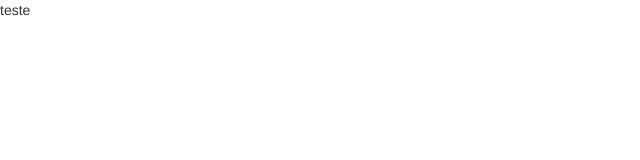
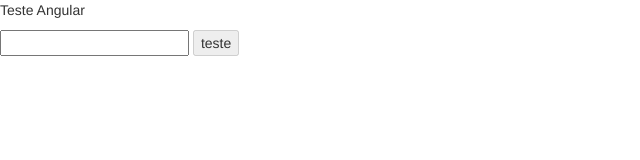
Before and after one commit to fellipearb/fellipearb.github.io, a website: page public/index.html in a window 1280 px wide. Shown: the whole page, without its empty margins (0-640 px from the left). Drawn offline with nearby package versions, Linux system fonts and the light colour scheme; some packages are replaced by stand-ins of ours; files that its build step writes are made by us from their sources.

Commit message:
teste angular

```diff
--- a/public/index.html
+++ b/public/index.html
@@ -13,8 +13,12 @@
         <title>Óticas Carol</title>
     </head>
 
-    <body ng-init="name='teste'">
-        <p>{{name}}</p>
+    <body ng-init="name='Teste Angular'">
+        <p ng-bind="name"></p>
+        <form name="post" ng-model="post">
+            <input type="email" name="email" ng-model="email" ng-required="true" ng-class="{'invalid-field': post.email.$invalid && post.email.$dirty}" />
+            <button ng-disabled="post.$invalid">teste</button>
+        </form>
         <!--Incluindo css plugins-->
         <link href="assets/bower_components/boostrap/dist/css/bootstrap.min.css" rel="stylesheet">
 
--- a/src/css/main.sass
+++ b/src/css/main.sass
@@ -0,0 +1,2 @@
+.invalid-field
+    border: 1px solid red
```
